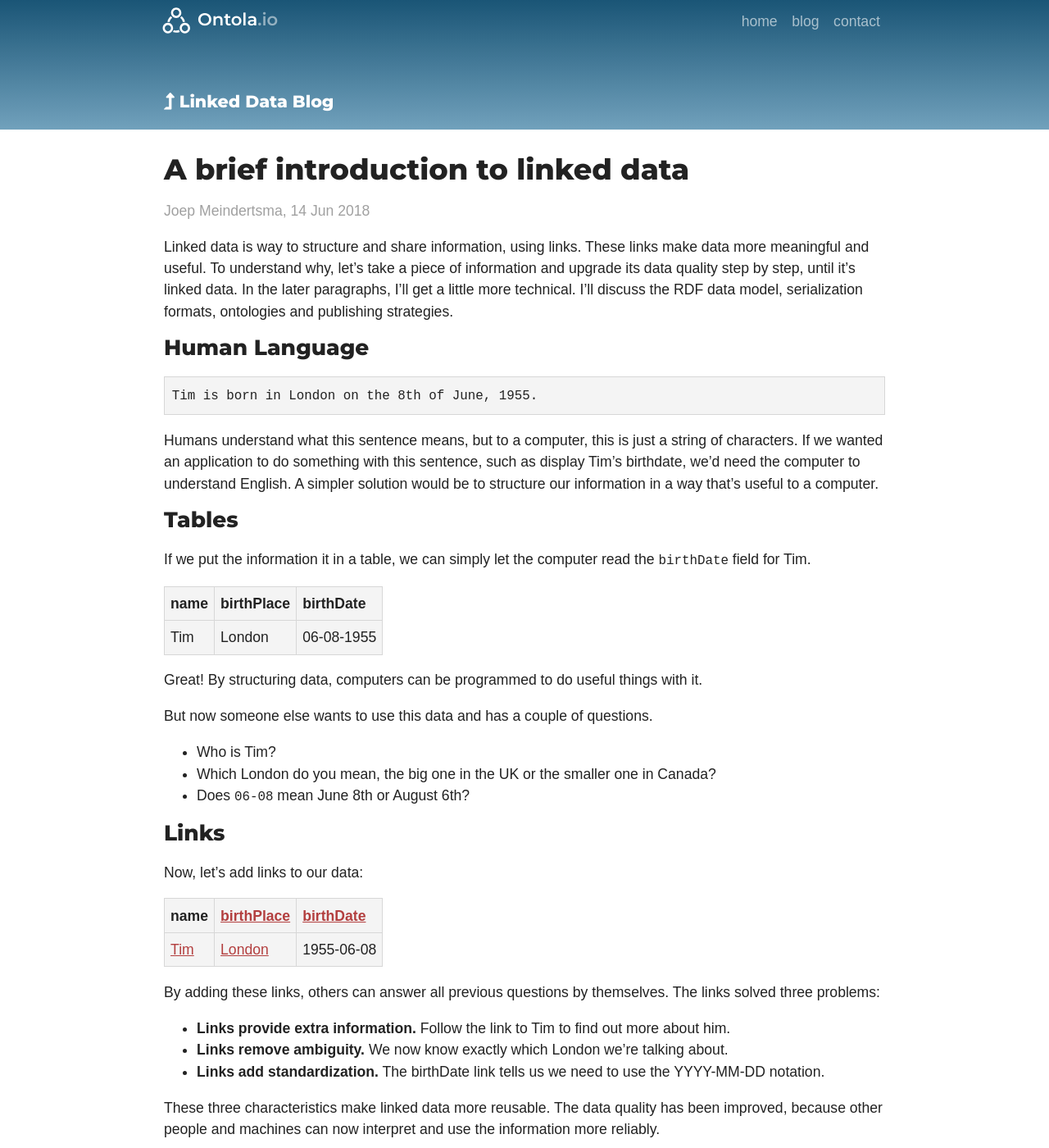
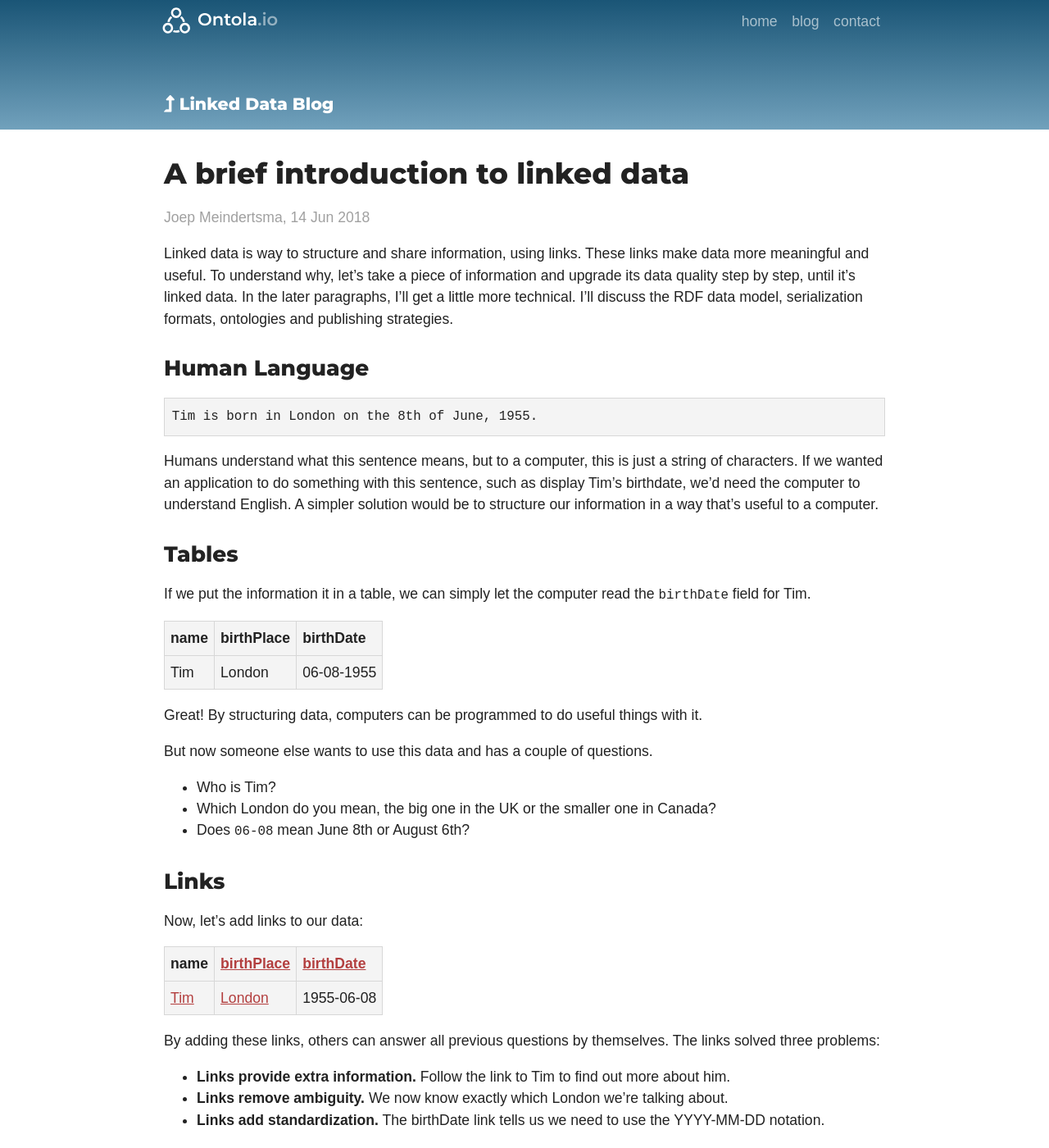
Before and after one commit to ontola/home, a Jekyll site: the page built from _posts/2018-06-14-a-brief-introduction-to-linked-data.md, in a window 1280 px wide and 1400 px high. Shown: the whole window at 82% size. Built offline with Jekyll 4.4.1, drawn with Linux system fonts in a browser that asks for light colours; nearby versions of some CDN libraries.

Commit message:
Improve responsive design

```diff
--- a/css/main.css
+++ b/css/main.css
@@ -109,6 +109,7 @@
 
 h1,h2,h3,h4 {
     margin-top: 0;
+    line-height: 1em;
     font-weight: 800;
     font-family: 'Montserrat', 'open-sans', sans-serif;
 }
@@ -405,6 +406,14 @@
     text-decoration: none;
 }
 
+.post h2 {
+    margin-top: 1.3em;
+}
+
+.post img {
+    max-width: 100%;
+}
+
 .read-more {
     color: rgb(170,170,170);
     text-decoration: none;
```
